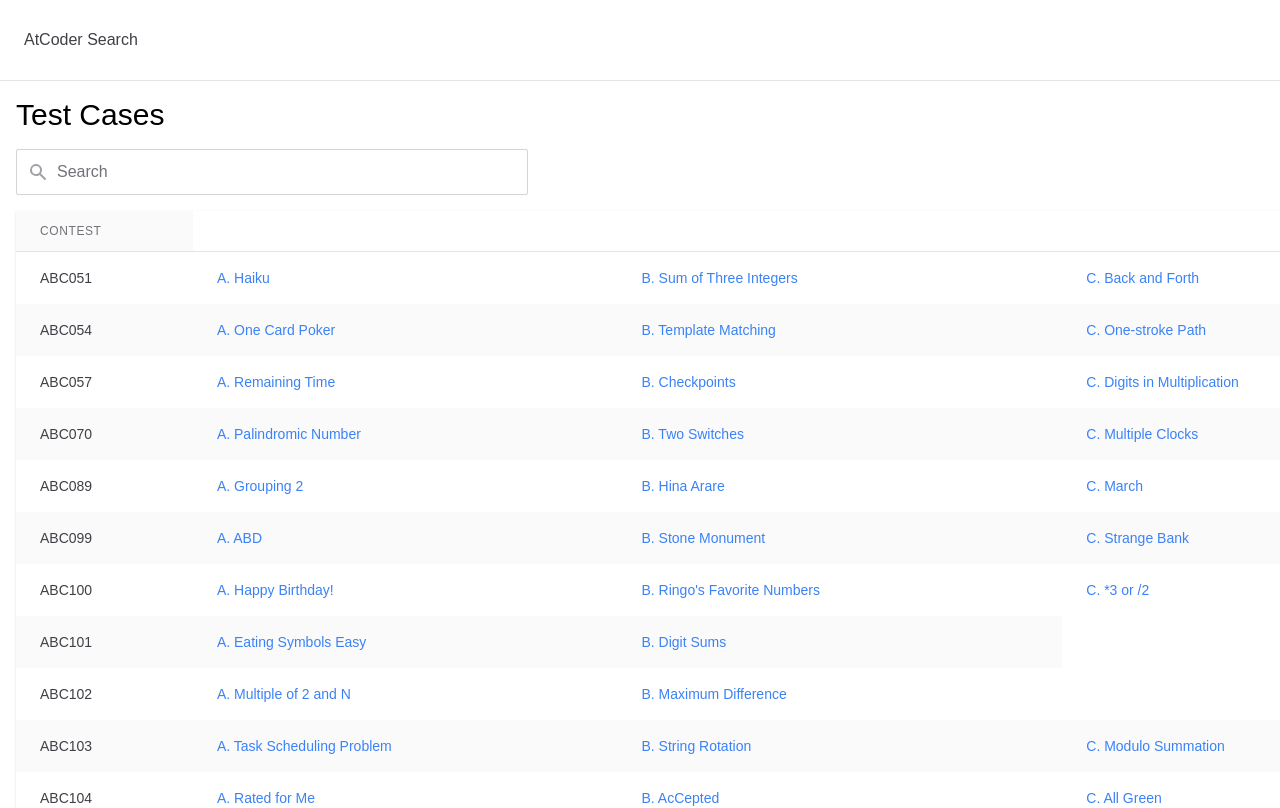
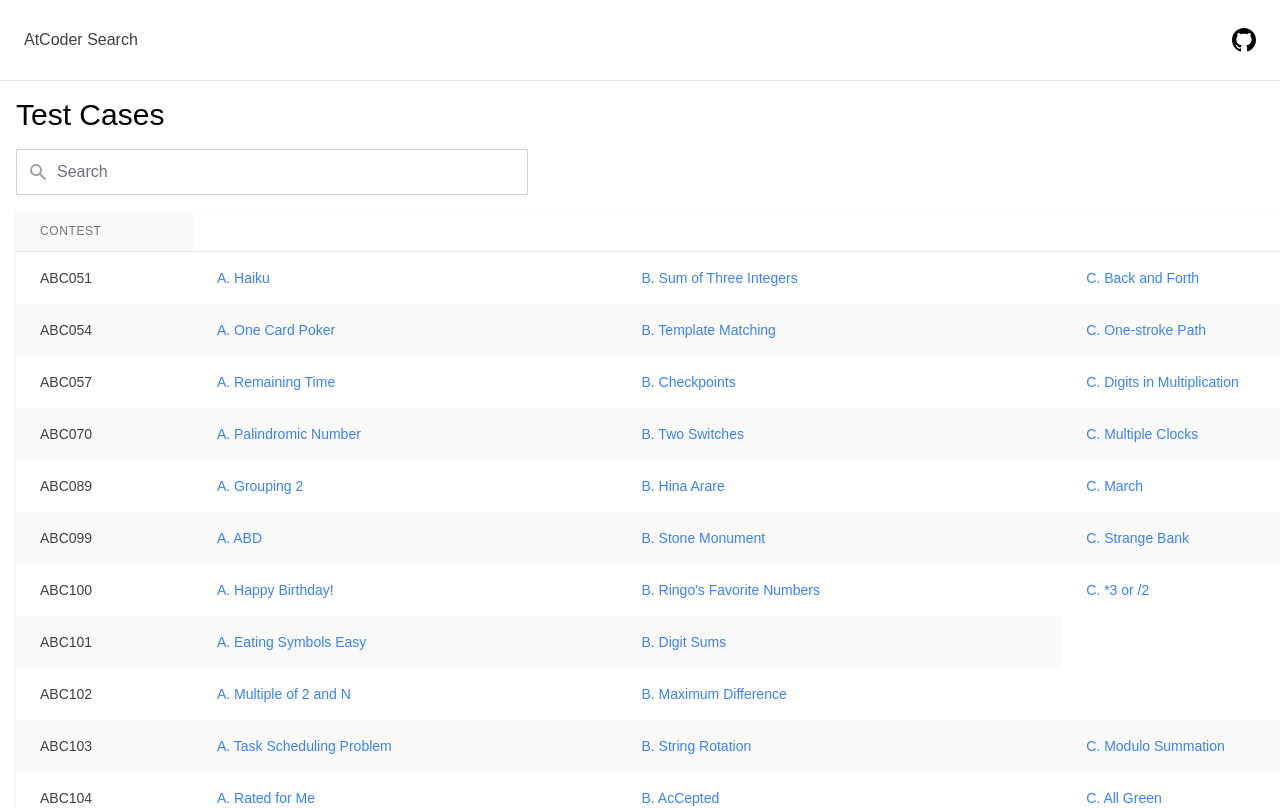
Before and after one commit to k-yomo/atcoder-search, a Next.js app in the folder frontend/: page /test_cases in a window 1280 px wide. Shown: the top 808 px of the page. Built offline with nearby package versions, Linux system fonts and the light colour scheme; no server answers.

Commit message:
Add github link

```diff
--- /dev/null
+++ b/frontend/src/components/GithubIcon.tsx
@@ -0,0 +1,14 @@
+import React, { memo } from 'react';
+
+export default memo(function GithubIcon() {
+  return (
+    <svg
+      xmlns="http://www.w3.org/2000/svg"
+      width="24"
+      height="24"
+      viewBox="0 0 24 24"
+    >
+      <path d="M12 0c-6.626 0-12 5.373-12 12 0 5.302 3.438 9.8 8.207 11.387.599.111.793-.261.793-.577v-2.234c-3.338.726-4.033-1.416-4.033-1.416-.546-1.387-1.333-1.756-1.333-1.756-1.089-.745.083-.729.083-.729 1.205.084 1.839 1.237 1.839 1.237 1.07 1.834 2.807 1.304 3.492.997.107-.775.418-1.305.762-1.604-2.665-.305-5.467-1.334-5.467-5.931 0-1.311.469-2.381 1.236-3.221-.124-.303-.535-1.524.117-3.176 0 0 1.008-.322 3.301 1.23.957-.266 1.983-.399 3.003-.404 1.02.005 2.047.138 3.006.404 2.291-1.552 3.297-1.23 3.297-1.23.653 1.653.242 2.874.118 3.176.77.84 1.235 1.911 1.235 3.221 0 4.609-2.807 5.624-5.479 5.921.43.372.823 1.102.823 2.222v3.293c0 .319.192.694.801.576 4.765-1.589 8.199-6.086 8.199-11.386 0-6.627-5.373-12-12-12z" />
+    </svg>
+  );
+});
--- a/frontend/src/components/Header.tsx
+++ b/frontend/src/components/Header.tsx
@@ -1,17 +1,22 @@
 import React, { memo } from 'react';
 import Link from 'next/link';
+import GithubIcon from '@src/components/GithubIcon';
 
 export default memo(function Header() {
   return (
     <header>
-      <div className="relative bg-white mx-auto pl-8 pr-4 sm:px-6 border-b-[1px] border-gray-200">
+      <div className="relative bg-white mx-auto px-6 border-b-[1px] border-gray-200">
         <div className="flex justify-between items-center h-20 md:justify-start md:space-x-10">
           <div className="flex justify-start lg:w-0 lg:flex-1">
             <Link href="/">
               <a>AtCoder Search</a>
             </Link>
           </div>
-          <div className="flex items-center justify-end flex-1"></div>
+          <div className="flex items-center justify-end flex-1">
+            <a href="https://github.com/k-yomo/atcoder-search">
+              <GithubIcon />
+            </a>
+          </div>
         </div>
       </div>
     </header>
```
